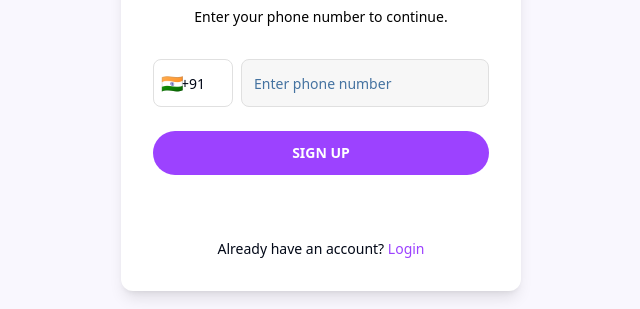
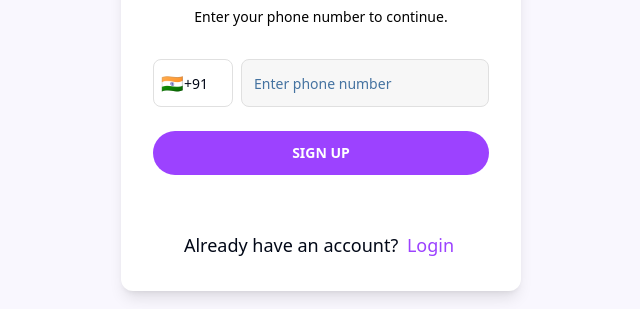
Before and after one commit to pushkarlabh1/oto.-do, a Next.js app: page /signup in a window 1280 px wide. Shown: the part 329-638 px from the top of the page, without its empty margins (319-959 px from the left). Built offline with nearby package versions, Linux system fonts and the light colour scheme.

Commit message:
signup page (v4)
,

Find this element:

  <LoginForm>

with

```diff
--- a/src/components/login/login-form.tsx
+++ b/src/components/login/login-form.tsx
@@ -15,7 +15,7 @@ export function LoginForm() {
   };
 
   return (
-    <div className="w-full max-w-[400px] p-8 space-y-6 bg-white rounded-xl shadow-lg font-sans">
+    <div className="w-full max-w-[400px] p-6 md:p-8 space-y-6 bg-white rounded-xl shadow-lg font-sans">
 
       {/* Top Logo */}
       <div className="text-center">
--- a/src/components/signup/signup-form.tsx
+++ b/src/components/signup/signup-form.tsx
@@ -38,7 +38,7 @@ export function SignupForm() {
               type="text"
               value="+91"
               readOnly
-              className="w-20 h-12 px-6 text-center bg-white border-[#E0E0E0] rounded-lg"
+              className="w-20 h-12 px-6 text-right bg-white border-[#E0E0E0] rounded-lg"
             />
             <span className="absolute text-lg transform -translate-y-1/2 left-2 top-1/2">🇮🇳</span>
           </div>
@@ -62,10 +62,10 @@ export function SignupForm() {
       </Button>
 
       {/* Footer */}
-      <div className="pt-10 text-center">
-        <p className="text-sm">
+      <div className="pt-8 text-center">
+        <p className="text-lg">
           Already have an account?{' '}
-          <Link href="/login" className="font-medium text-[#9C42FF] hover:underline hover:font-bold">
+          <Link href="/login" className="font-medium text-[#9C42FF] hover:underline hover:font-bold px-1">
             Login
           </Link>
         </p>
```
